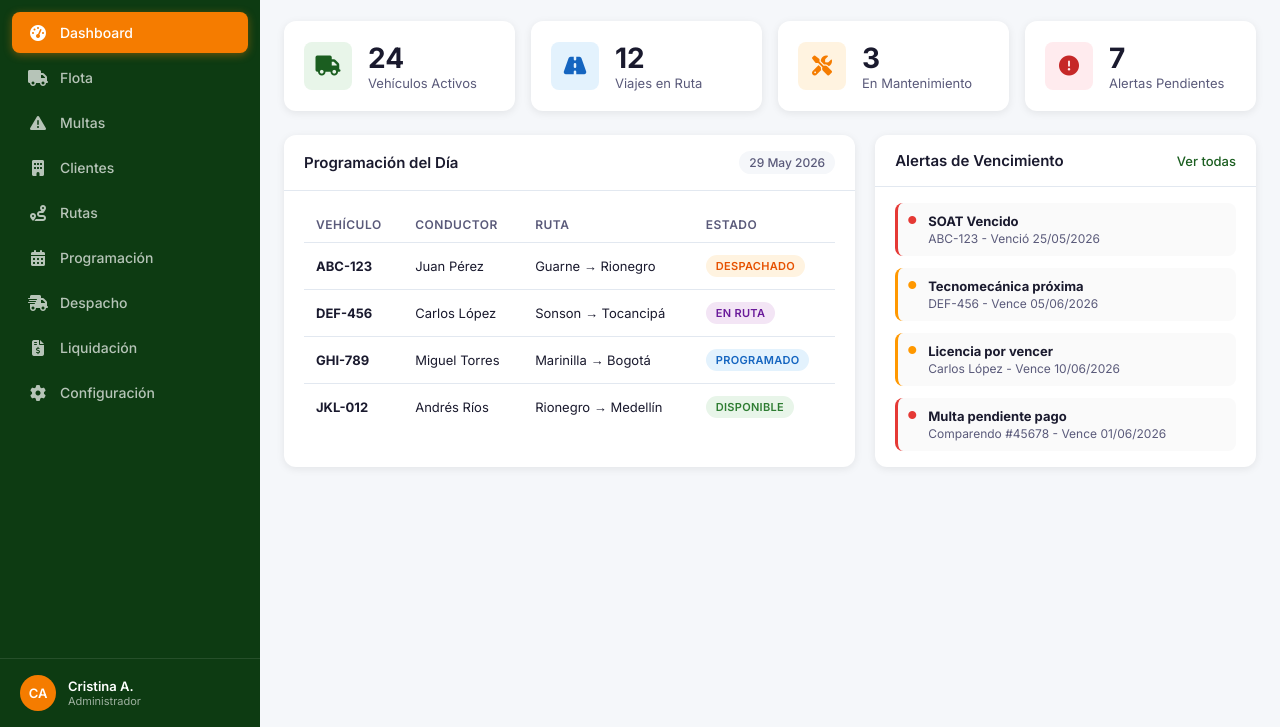
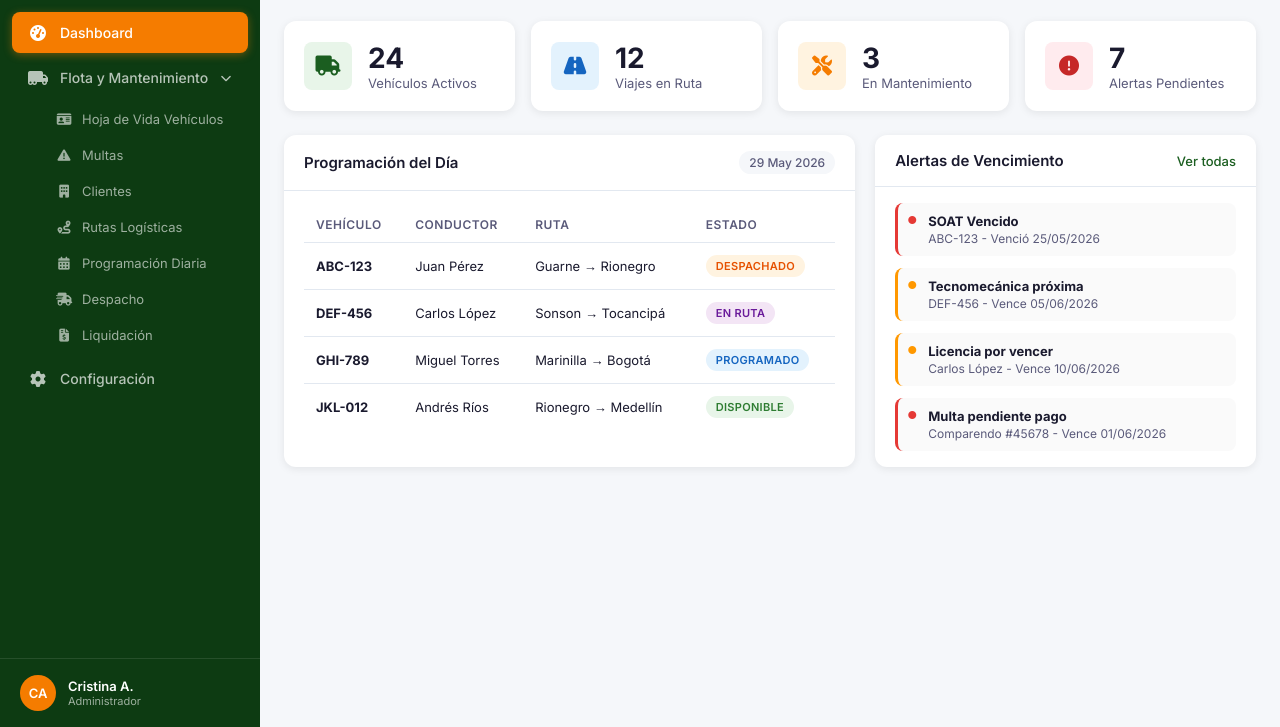
Before and after one commit to cristinacastano/crm-cargas-oriente, a plain HTML site: page prototype/index.html in a window 1280 px wide. Shown: the part 73-800 px from the top of the page. Drawn offline with Linux system fonts and the light colour scheme.

Commit message:
Reorganizar: todo bajo modulo Flota y Mantenimiento con submenu

```diff
--- a/prototype/app.js
+++ b/prototype/app.js
@@ -15,13 +15,13 @@ const modules = {
 
 const moduleTitles = {
     dashboard: 'Dashboard',
-    fleet: 'Flota - Hoja de Vida Vehículos',
-    fines: 'Gestión de Multas',
-    clients: 'Administración de Clientes',
-    routes: 'Rutas Logísticas',
-    scheduling: 'Programación Diaria',
-    dispatch: 'Despacho de Viajes',
-    settlement: 'Liquidación de Viajes',
+    fleet: 'Flota y Mantenimiento › Hoja de Vida Vehículos',
+    fines: 'Flota y Mantenimiento › Multas de Tránsito',
+    clients: 'Flota y Mantenimiento › Clientes',
+    routes: 'Flota y Mantenimiento › Rutas Logísticas',
+    scheduling: 'Flota y Mantenimiento › Programación Diaria',
+    dispatch: 'Flota y Mantenimiento › Despacho de Viajes',
+    settlement: 'Flota y Mantenimiento › Liquidación de Viajes',
     config: 'Configuración y Seguridad'
 };
 
@@ -34,17 +34,44 @@ document.addEventListener('DOMContentLoaded', () => {
 
 // Navigation
 function initNavigation() {
-    document.querySelectorAll('.nav-item').forEach(item => {
+    // Main nav items (Dashboard, Config)
+    document.querySelectorAll('.nav-item[data-module]').forEach(item => {
         item.addEventListener('click', (e) => {
             e.preventDefault();
             const module = item.dataset.module;
-            document.querySelectorAll('.nav-item').forEach(n => n.classList.remove('active'));
+            clearActiveNav();
             item.classList.add('active');
             loadModule(module);
-            // Close sidebar on mobile
             document.getElementById('sidebar').classList.remove('open');
         });
     });
+
+    // Submenu items
+    document.querySelectorAll('.nav-subitem[data-module]').forEach(item => {
+        item.addEventListener('click', (e) => {
+            e.preventDefault();
+            const module = item.dataset.module;
+            clearActiveNav();
+            item.classList.add('active');
+            loadModule(module);
+            document.getElementById('sidebar').classList.remove('open');
+        });
+    });
+
+    // Group toggle (expand/collapse)
+    const groupToggle = document.getElementById('fleetGroupToggle');
+    if (groupToggle) {
+        groupToggle.addEventListener('click', (e) => {
+            e.preventDefault();
+            groupToggle.classList.toggle('collapsed');
+            document.getElementById('fleetSubmenu').classList.toggle('open');
+        });
+    }
+}
+
+function clearActiveNav() {
+    document.querySelectorAll('.nav-item').forEach(n => n.classList.remove('active'));
+    document.querySelectorAll('.nav-subitem').forEach(n => n.classList.remove('active'));
 }
 
 function initMenuToggle() {
--- a/prototype/index.html
+++ b/prototype/index.html
@@ -22,34 +22,46 @@
                 <i class="fas fa-tachometer-alt"></i>
                 <span>Dashboard</span>
             </a>
-            <a href="#" class="nav-item" data-module="fleet">
-                <i class="fas fa-truck"></i>
-                <span>Flota</span>
+
+            <!-- Módulo: Flota y Mantenimiento -->
+            <div class="nav-group">
+                <a href="#" class="nav-item nav-group-toggle" id="fleetGroupToggle">
+                    <i class="fas fa-truck-moving"></i>
+                    <span>Flota y Mantenimiento</span>
+                    <i class="fas fa-chevron-down nav-arrow"></i>
                 </a>
-            <a href="#" class="nav-item" data-module="fines">
+                <div class="nav-submenu open" id="fleetSubmenu">
+                    <a href="#" class="nav-subitem" data-module="fleet">
+                        <i class="fas fa-id-card"></i>
+                        <span>Hoja de Vida Vehículos</span>
+                    </a>
+                    <a href="#" class="nav-subitem" data-module="fines">
                         <i class="fas fa-exclamation-triangle"></i>
                         <span>Multas</span>
                     </a>
-            <a href="#" class="nav-item" data-module="clients">
+                    <a href="#" class="nav-subitem" data-module="clients">
                         <i class="fas fa-building"></i>
                         <span>Clientes</span>
                     </a>
-            <a href="#" class="nav-item" data-module="routes">
+                    <a href="#" class="nav-subitem" data-module="routes">
                         <i class="fas fa-route"></i>
-                <span>Rutas</span>
+                        <span>Rutas Logísticas</span>
                     </a>
-            <a href="#" class="nav-item" data-module="scheduling">
+                    <a href="#" class="nav-subitem" data-module="scheduling">
                         <i class="fas fa-calendar-alt"></i>
-                <span>Programación</span>
+                        <span>Programación Diaria</span>
                     </a>
-            <a href="#" class="nav-item" data-module="dispatch">
+                    <a href="#" class="nav-subitem" data-module="dispatch">
                         <i class="fas fa-shipping-fast"></i>
                         <span>Despacho</span>
                     </a>
-            <a href="#" class="nav-item" data-module="settlement">
+                    <a href="#" class="nav-subitem" data-module="settlement">
                         <i class="fas fa-file-invoice-dollar"></i>
                         <span>Liquidación</span>
                     </a>
+                </div>
+            </div>
+
             <a href="#" class="nav-item" data-module="config">
                 <i class="fas fa-cog"></i>
                 <span>Configuración</span>
--- a/prototype/styles.css
+++ b/prototype/styles.css
@@ -110,6 +110,67 @@ body {
     width: 20px;
     text-align: center;
     font-size: 16px;
+}
+
+/* Nav Group / Submenu */
+.nav-group {
+    margin-bottom: 4px;
+}
+
+.nav-group-toggle {
+    position: relative;
+}
+
+.nav-group-toggle .nav-arrow {
+    position: absolute;
+    right: 12px;
+    font-size: 11px;
+    transition: transform 0.3s ease;
+}
+
+.nav-group-toggle.collapsed .nav-arrow {
+    transform: rotate(-90deg);
+}
+
+.nav-submenu {
+    max-height: 0;
+    overflow: hidden;
+    transition: max-height 0.3s ease;
+}
+
+.nav-submenu.open {
+    max-height: 500px;
+}
+
+.nav-subitem {
+    display: flex;
+    align-items: center;
+    gap: 10px;
+    padding: 9px 16px 9px 44px;
+    color: rgba(255,255,255,0.6);
+    text-decoration: none;
+    border-radius: var(--radius);
+    margin-bottom: 2px;
+    transition: var(--transition);
+    font-size: 13px;
+    font-weight: 400;
+}
+
+.nav-subitem:hover {
+    background: rgba(255,255,255,0.08);
+    color: rgba(255,255,255,0.9);
+}
+
+.nav-subitem.active {
+    background: rgba(245,124,0,0.15);
+    color: var(--secondary);
+    font-weight: 500;
+}
+
+.nav-subitem i {
+    width: 16px;
+    text-align: center;
+    font-size: 13px;
 }
 
 .sidebar-footer {
```
Lines whose indentation alone changed are shown as unchanged.
